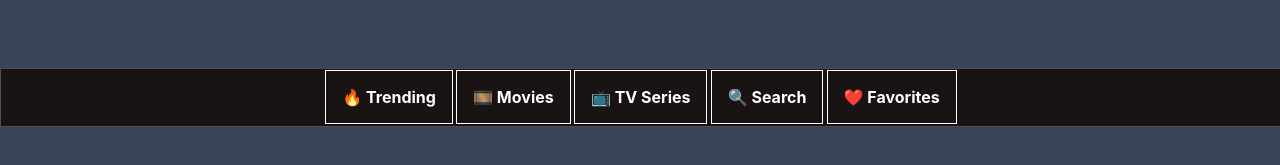
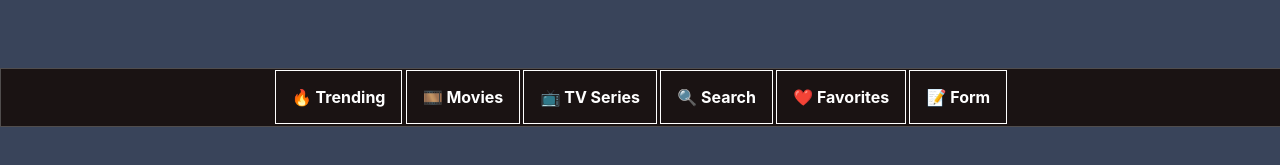
Before and after one commit to bonfacemasira/entertainment-hub, a React (Create React App) app: page /favorites in a window 1280 px wide. Shown: the part 673-838 px from the top of the page. Built offline with nearby package versions, Linux system fonts and the light colour scheme; no server answers.

Commit message:
add Form to Footer

```diff
--- a/src/components/Footer/Footer.js
+++ b/src/components/Footer/Footer.js
@@ -22,6 +22,7 @@ function Footer() {
             <NavLink style={linkStyles} to="/series">📺 TV Series</NavLink>
             <NavLink style={linkStyles} to="/search">🔍 Search</NavLink>
             <NavLink style={linkStyles} to="/favorites">❤️ Favorites</NavLink>
+            <NavLink style={linkStyles} to="/form">📝 Form</NavLink>
             </div>
         </div>
     )
```
